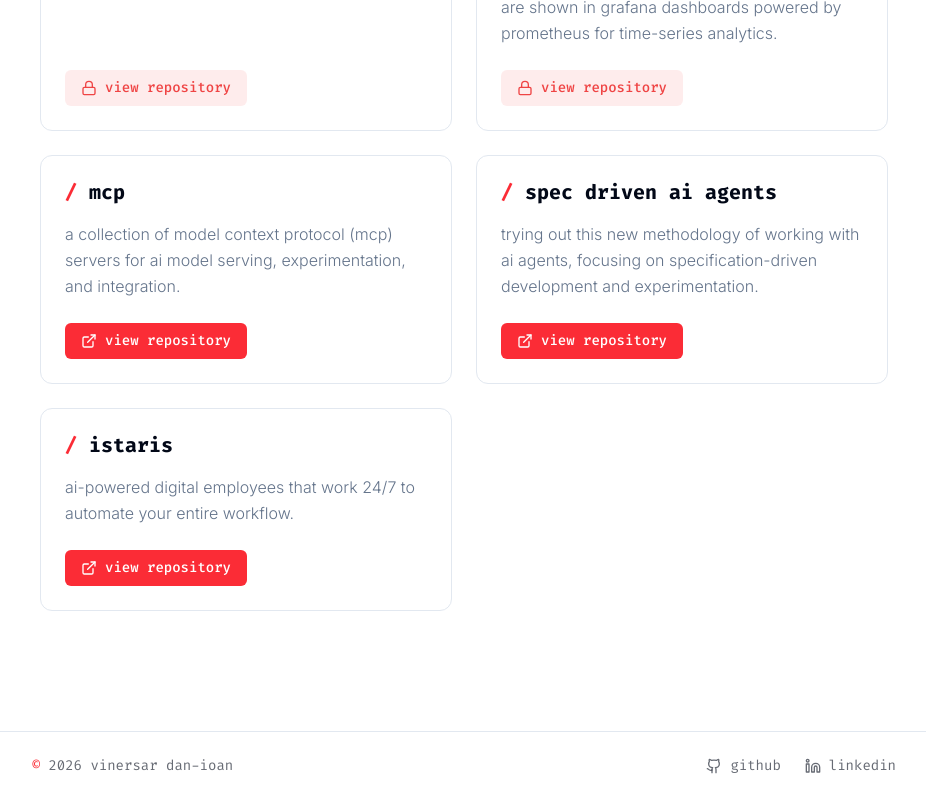
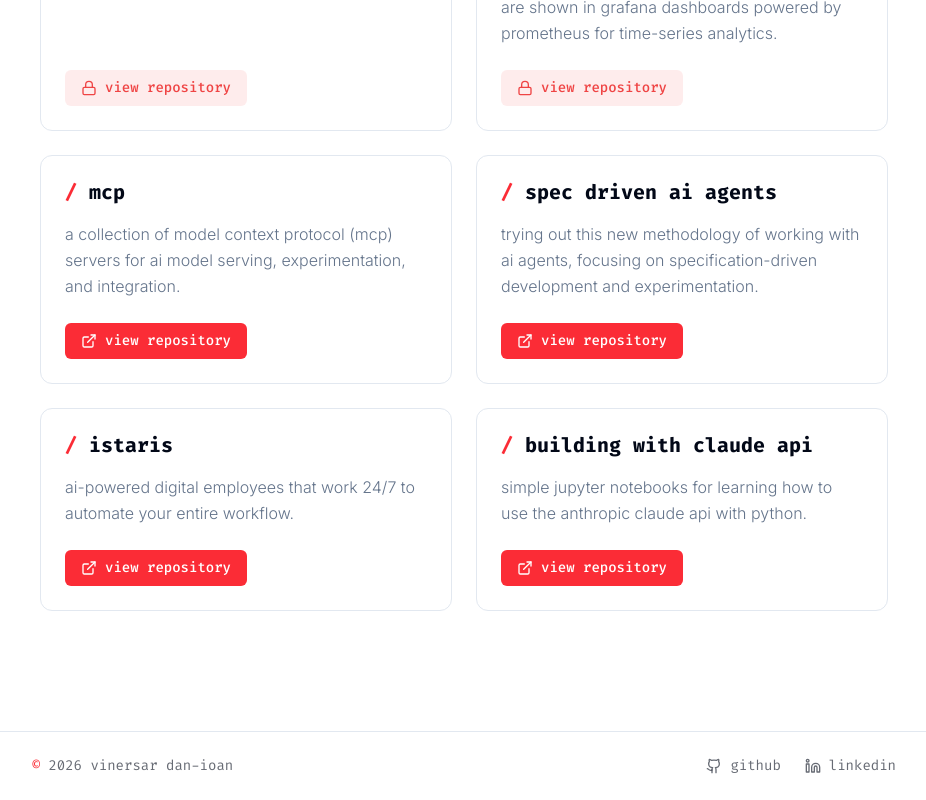
Before and after one commit to vinersar31/portfolio, a Next.js app: page /projects in a window 1280 px wide. Shown: the part 962-1762 px from the top of the page, without its empty margins (176-1102 px from the left). Built offline with nearby package versions, Linux system fonts and the light colour scheme.

Commit message:
feat: Add building_with_claude_API project

```diff
--- a/src/app/projects/page.tsx
+++ b/src/app/projects/page.tsx
@@ -55,6 +55,12 @@ const projects = [
     title: "Istaris",
     description: "AI-powered digital employees that work 24/7 to automate your entire workflow.",
     url: "https://github.com/vinersar31/istaris",
+    isPrivate: false,
+  },
+  {
+    title: "Building with Claude API",
+    description: "Simple Jupyter notebooks for learning how to use the Anthropic Claude API with Python.",
+    url: "https://github.com/vinersar31/building_with_claude_API",
     isPrivate: false,
   },
 ].map((p) => ({ ...p, title: p.title.toLowerCase(), description: p.description.toLowerCase() }));
```
Also changed, not shown: 1 other file (tests, documents, lock files or other folders).
